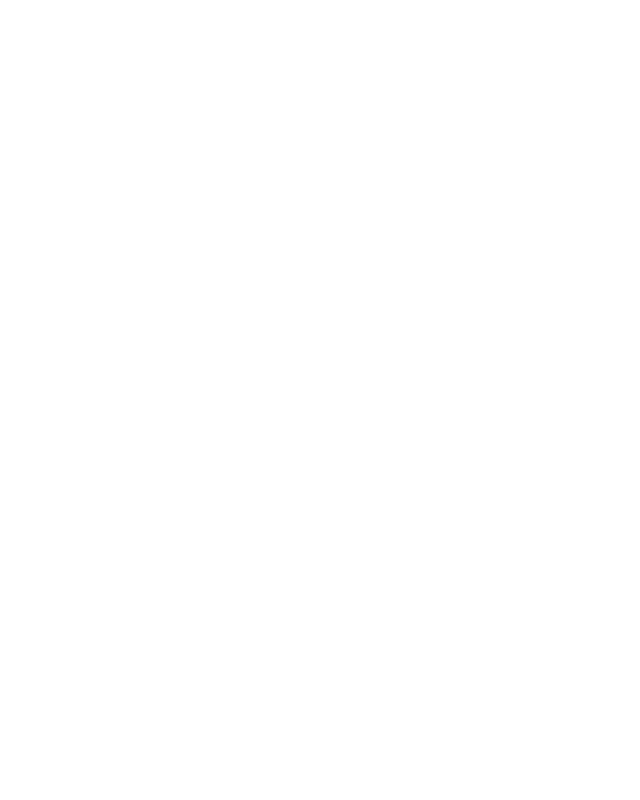
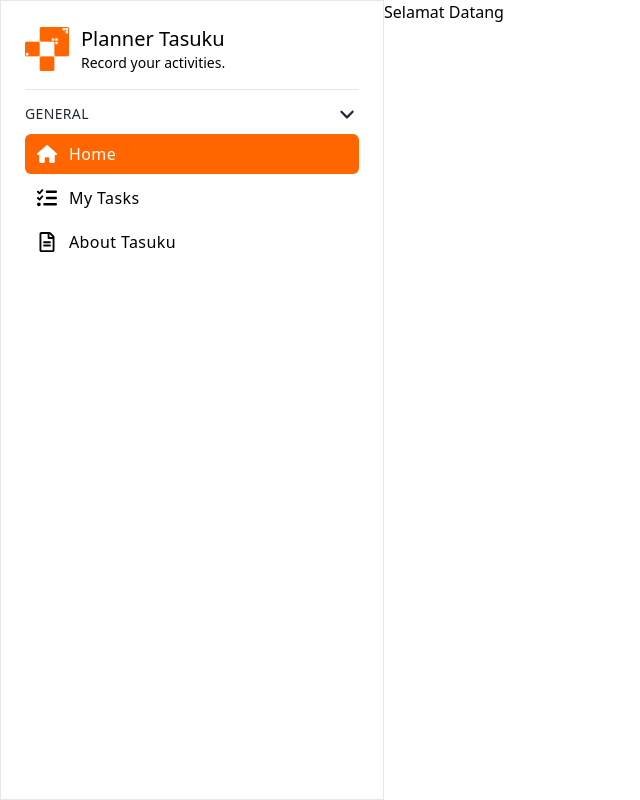
Before and after one commit to nandah4/myplanner-tasuku, a React (Vite) app: page /home in a window 1280 px wide. Before the commit this address had no page. Shown: the whole page, without its empty margins (0-640 px from the left). Built offline with nearby package versions, Linux system fonts and the light colour scheme.

Commit message:
feat: complete active state for sidebar nav

```diff
--- a/src/App.jsx
+++ b/src/App.jsx
@@ -1,7 +1,10 @@
 import { useState, useEffect } from 'react'
-import { Route, Routes, BrowserRouter as Router } from 'react-router-dom'
+import { Route, Routes, BrowserRouter as Router, Navigate } from 'react-router-dom'
 import AppLayout from './pages/AppLayout'
 import { DataProvider } from './context/DataContext'
+import Home from './pages/Home'
+import MyTasks from './pages/MyTasks'
+import AboutPage from './pages/AboutPage'
 
 function App() {
   return (
@@ -9,7 +12,12 @@
       <DataProvider>
         <Router>
           <Routes>
-            <Route index path='/' element={<AppLayout />} />
+            <Route path='/' element={<AppLayout />} >
+              <Route index element={<Navigate replace to='home' />} />
+              <Route path='home' element={<Home />} />
+              <Route path='mytasks' element={<MyTasks />} />
+              <Route path='about' element={<AboutPage />} />
+            </Route>
           </Routes>
         </Router>
       </DataProvider>
--- a/src/components/layouts/Sidebar.jsx
+++ b/src/components/layouts/Sidebar.jsx
@@ -1,6 +1,7 @@
 import Logo from "../../assets/logo-study-plan.png"
 import { FaListCheck, FaHouse, FaAngleDown } from "react-icons/fa6";
 import { NavLink } from "react-router-dom";
+import { FaRegFileAlt } from "react-icons/fa";
 
 const Sidebar = () => {
     return <>
@@ -24,18 +25,42 @@
                             <FaAngleDown className="text-[#222831] text-lg" />
                         </span>
                     </div>
-                    <nav className="ml-4 mt-3">
+                    <nav className="mt-2">
                         <ul>
-                            <li className="flex items-center gap-x-3 mb-3 text-[#222831] tracking-wide font-medium"><FaHouse className="text-xl text-[#222831]" /><NavLink>Home</NavLink></li>
-                            <li className="flex items-center gap-x-3 mb-3 text-[#222831] tracking-wide font-medium"><FaListCheck className="text-xl text-[#222831]" /><NavLink>My Tasks</NavLink></li>
-                            <li className="flex items-center gap-x-3 mb-3 text-[#222831] tracking-wide font-medium"><FaListCheck className="text-xl text-[#222831]" /><NavLink>About Tasuku</NavLink></li>
-                            {/* <li className="flex items-center gap-x-4 mb-2"><FaListCheck className="text-base text-[#697565]" /><NavLink><p className="text-[#697565] text-sm font-medium">My Tasks</p></NavLink></li> */}
+                            <li>
+                                <NavLink to="/home"
+                                    className={({ isActive }) =>
+                                        isActive
+                                            ? "bg-[#FF6600] text-white style-sidebar-navigation"
+                                            : "bg-white style-sidebar-navigation"
+                                    }>
+                                    <FaHouse className="text-xl" />Home</NavLink>
+                            </li>
+                            <li>
+                                <NavLink to="/mytasks"
+                                    className={({ isActive }) =>
+                                        isActive
+                                            ? "bg-[#FF6600] text-white style-sidebar-navigation"
+                                            : "bg-white style-sidebar-navigation"
+                                    }>
+                                    <FaListCheck className="text-xl" />My Tasks</NavLink>
+                            </li>
+                            <li>
+                                <NavLink
+                                    to="/about"
+                                    className={({ isActive }) =>
+                                        isActive
+                                            ? "bg-[#FF6600] text-white style-sidebar-navigation"
+                                            : "bg-white style-sidebar-navigation"
+                                    }>
+                                    <FaRegFileAlt className="text-xl" />About Tasuku</NavLink>
+                            </li>
                         </ul>
                     </nav>
                 </div>
-            </div>
+            </div >
 
-        </aside>
+        </aside >
     </>
 }
 export default Sidebar;
--- a/src/index.css
+++ b/src/index.css
@@ -11,3 +11,11 @@
 .darkmode {
   @apply bg-black;
 }
+
+.style-sidebar-navigation {
+  @apply px-3 py-2 rounded-md flex items-center gap-x-3 mb-1 tracking-wide font-medium;
+}
+
+.active {
+  @apply text-white;
+}
--- /dev/null
+++ b/src/pages/AboutPage.jsx
@@ -0,0 +1,7 @@
+const AboutPage = () => {
+    return <>
+        <p>About Page</p>
+    </>
+}
+
+export default AboutPage;
--- a/src/pages/AppLayout.jsx
+++ b/src/pages/AppLayout.jsx
@@ -2,6 +2,7 @@
 import { useEffect } from "react";
 import Header from "../components/layouts/Header";
 import Sidebar from "../components/layouts/Sidebar";
+import Home from "./Home";
 import { Outlet } from "react-router";
 
 const AppLayout = () => {
--- a/src/pages/Home.jsx
+++ b/src/pages/Home.jsx
@@ -1 +1,7 @@
-const
+const Home = () => {
+    return <>
+        <p>Selamat Datang</p>
+    </>
+}
+
+export default Home;
--- /dev/null
+++ b/src/pages/MyTasks.jsx
@@ -0,0 +1,6 @@
+const MyTasks = () => {
+    return <>
+        <p>task page</p>
+    </>
+}
+export default MyTasks
```
